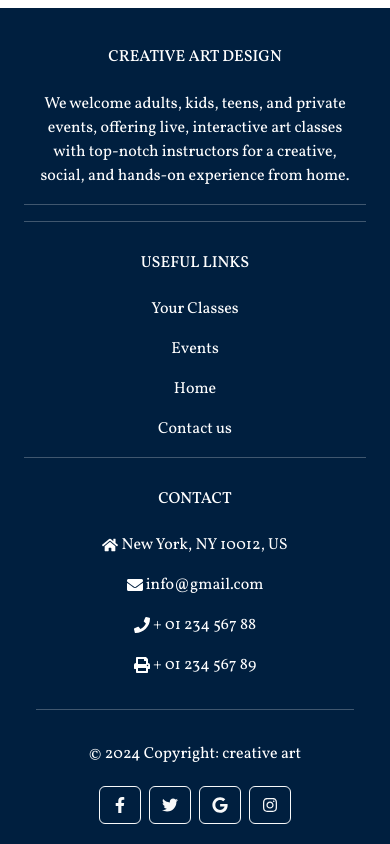
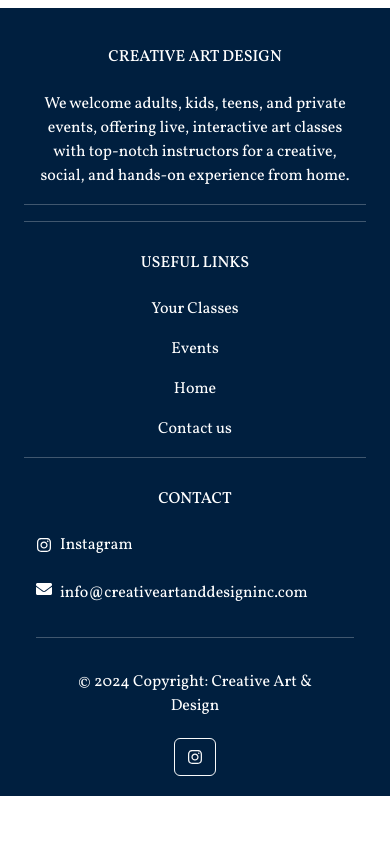
Before and after one commit to majbaulhoque/Creative-Art, a React (Vite) app: page / in a window 390 px wide. Shown: the part 6949-7793 px from the top of the page. After the commit the page ends 7745 px from the top, so only its background shows below. Built offline with nearby package versions, Linux system fonts and the light colour scheme; a web font is replaced by a local one.

Commit message:
fixed all issue

```diff
--- a/src/Component/Footer/Footer.jsx
+++ b/src/Component/Footer/Footer.jsx
@@ -1,10 +1,10 @@
 import { Link } from 'react-router-dom';
-import { FaFacebookF, FaTwitter, FaGoogle, FaInstagram, FaHome, FaEnvelope, FaPhone, FaPrint } from 'react-icons/fa';
+import { FaInstagram, FaEnvelope } from 'react-icons/fa';
 
 
 const Footer = () => {
   return (
-    <div style={{ marginTop: '120px' , backgroundColor:"#001F3F" }} className="">
+    <div style={{ marginTop: '120px', backgroundColor: "#001F3F" }} className="">
       <footer className="text-center container text-lg-start text-white">
         <div className="container p-4 pb-0">
           <section>
@@ -12,7 +12,7 @@ const Footer = () => {
               <div className="col-md-3 col-lg-3 col-xl-3 mx-auto mt-3">
                 <h6 className="text-uppercase mb-4 font-weight-bold">Creative  Art  Design</h6>
                 <p>
-                We welcome adults, kids, teens, and private events, offering live, interactive art classes with top-notch instructors for a creative, social, and hands-on experience from home.
+                  We welcome adults, kids, teens, and private events, offering live, interactive art classes with top-notch instructors for a creative, social, and hands-on experience from home.
                 </p>
               </div>
 
@@ -54,12 +54,25 @@ const Footer = () => {
 
               <hr className="w-100 clearfix d-md-none" />
 
-              <div className="col-md-4 col-lg-3 col-xl-3 mx-auto mt-3">
+              <div className="col-md-4 col-lg-3 col-xl-3 mx-auto mt-3 ">
                 <h6 className="text-uppercase mb-4 font-weight-bold">Contact</h6>
-                <p><FaHome className="mr-3" /> New York, NY 10012, US</p>
-                <p><FaEnvelope className="mr-3" /> info@gmail.com</p>
-                <p><FaPhone className="mr-3" /> + 01 234 567 88</p>
-                <p><FaPrint className="mr-3" /> + 01 234 567 89</p>
+                {/* <p><FaHome className="mr-3" /> New York, NY 10012, US</p> */}
+
+                <div className=''>
+                  <a href='https://www.instagram.com/creativeartanddesigninc' className='text-decoration-none text-white d-flex gap-2'>
+                    <span><FaInstagram className="mr-3" /></span>
+                    Instagram</a>
+                </div>
+                <br />
+                <p className='text-white'>
+                  <a href="mailto:info@creativeartanddesigninc.com" className="text-decoration-none text-white d-flex gap-2">
+                    <FaEnvelope className="mr-3" />
+                    info@creativeartanddesigninc.com
+                  </a>
+                </p>
+
+                {/* <p><FaPhone className="mr-3" /> + 01 234 567 88</p>
+                <p><FaPrint className="mr-3" /> + 01 234 567 89</p> */}
               </div>
             </div>
           </section>
@@ -71,12 +84,12 @@ const Footer = () => {
               <div className="col-md-7 col-lg-8 text-center text-md-start">
                 <div className="p-3">
                   © 2024 Copyright:
-                  <Link className="text-white text-decoration-none" to="/"> creative art</Link>
+                  <Link className="text-white text-decoration-none" to="/"> Creative Art & Design</Link>
                 </div>
               </div>
 
               <div className="col-md-5 col-lg-4 ml-lg-0 text-center text-md-end">
-                <a className="btn btn-outline-light btn-floating m-1" href="#" role="button">
+                {/* <a className="btn btn-outline-light btn-floating m-1" href="#" role="button">
                   <FaFacebookF />
                 </a>
                 <a className="btn btn-outline-light btn-floating m-1" href="#" role="button">
@@ -84,8 +97,8 @@ const Footer = () => {
                 </a>
                 <a className="btn btn-outline-light btn-floating m-1" href="#" role="button">
                   <FaGoogle />
-                </a>
-                <a className="btn btn-outline-light btn-floating m-1" href="#" role="button">
+                </a> */}
+                <a className="btn btn-outline-light btn-floating m-1" href="https://www.instagram.com/creativeartanddesigninc" role="button">
                   <FaInstagram />
                 </a>
               </div>
--- a/src/Component/Nav Bar/NavBar.jsx
+++ b/src/Component/Nav Bar/NavBar.jsx
@@ -2,7 +2,7 @@ import { useState } from 'react';
 import { Container, Nav, Navbar, NavDropdown } from 'react-bootstrap';
 import '../../../src/assets/Css/index.css';
 import Logo from '../Logo';
-import { Link } from 'react-router-dom';
+import { Link, NavLink } from 'react-router-dom';
 
 const NavBar = () => {
     const [openDropdown, setOpenDropdown] = useState(null);
@@ -28,12 +28,16 @@ const NavBar = () => {
                             <Nav className="me-auto fw-bolder text-dark">
                                 <NavDropdown
                                     className="text-dark custom-dropdown text-decoration-none"
-                                    title="Home"
+                                    title={
+                                        <NavLink to="/" className="text-dark text-decoration-none" end>
+                                            Home
+                                        </NavLink>
+                                    }
                                     show={openDropdown === 'home'}
                                     onMouseEnter={() => handleMouseEnter('home')}
                                     onMouseLeave={handleMouseLeave}
                                 >
-                                    <NavDropdown.Item as={Link} to="/">Home</NavDropdown.Item>
+                                    {/* <NavDropdown.Item as={Link} to="/">Home</NavDropdown.Item> */}
                                     <NavDropdown.Item as={Link} to="/about">About Us</NavDropdown.Item>
                                     <NavDropdown.Item as={Link} to="/whyUs">Why Us</NavDropdown.Item>
                                     <NavDropdown.Item as={Link} to="/vision">Our Vision</NavDropdown.Item>
@@ -41,12 +45,17 @@ const NavBar = () => {
                                 </NavDropdown>
                                 <NavDropdown
                                     className="text-dark custom-dropdown text-decoration-none"
-                                    title="Classes"
+                                    title={
+                                        <NavLink to="/classes" className="text-dark text-decoration-none" end>
+                                            Classes
+                                        </NavLink>
+                                    }
                                     show={openDropdown === 'classes'}
+
                                     onMouseEnter={() => handleMouseEnter('classes')}
                                     onMouseLeave={handleMouseLeave}
                                 >
-                                    <NavDropdown.Item as={Link} to="/classes">Classes</NavDropdown.Item>
+                                    {/* <NavDropdown.Item as={Link} to="/classes">Classes</NavDropdown.Item> */}
                                     <NavDropdown.Item as={Link} to="/aboutOurClasses">About Our Classes</NavDropdown.Item>
                                     <NavDropdown.Item as={Link} to="/fineArt">Fine Art</NavDropdown.Item>
                                     <NavDropdown.Item as={Link} to="/visualArt">Visual Art</NavDropdown.Item>
--- a/src/Pages/Contact/Contact.jsx
+++ b/src/Pages/Contact/Contact.jsx
@@ -1,5 +1,5 @@
 import { Link } from "react-router-dom";
-import { FaPhoneAlt, FaEnvelope, FaRegClock } from 'react-icons/fa';
+import {  FaEnvelope, FaRegClock, FaInstagram } from 'react-icons/fa';
 import FormfacadeEmbed from "@formfacade/embed-react";
 
 const Contact = () => {
@@ -9,10 +9,12 @@ const Contact = () => {
                 <div className="col-12 col-md-6 mb-4">
                     <h2 className="fw-bolder mb-4  py-3 text-center text-md-start">Contact Details</h2>
                     <ul className="list-unstyled">
+                        <Link to='https://www.instagram.com/creativeartanddesigninc' className="text-decoration-none" target="blank">
                             <li className="mb-2 fs-5">
-                            <FaPhoneAlt className="me-2" style={{ color: '#32CD32' }} />
-                            017xxxxxxxxx
+                                <FaInstagram className="me-2" style={{ color: '#32CD32' }} />
+                                https://www.instagram.com/creativeartanddesigninc
                             </li>
+                        </Link>
                         <li className="mb-2 fs-5">
                             <FaEnvelope className="me-2" style={{ color: '#FF4500' }} />
                             info@creativeartanddesigninc.com
@@ -25,10 +27,6 @@ const Contact = () => {
                                 Schedule Appointment
                             </button>
                         </Link>
-                    </div>
-                </div>
-
-                <div className="col-12 col-md-6 mb-4">
                         <h2 className="fw-bolder mb-4 mt-3 text-center text-md-start"> School Hours
                             <FaRegClock className="ms-2" style={{ color: 'red' }} /></h2>
 
@@ -44,12 +42,18 @@ const Contact = () => {
                     </div>
                 </div>
 
-            <div className="row d-flex justify-content-center align-items-center my-5">
-                <div className="col-12 col-md-5 mb-4 shadow border rounded bg-gradient mx-md-4">
+                <div className="col-12 col-md-5 mb-4">
                     <FormfacadeEmbed
                         formFacadeURL="https://formfacade.com/include/100219976322488119961/form/1FAIpQLSctbcf7UWK-TK22XB8S5TUT0-RFH5e7jii-Z3yp3-aeKPBwZA/classic.js/?div=ff-compose"
                         onSubmitForm={() => console.log('Form submitted')}
                     />
+                </div>
+            </div>
+
+            {/* <div className="row d-flex justify-content-center align-items-center my-5">
+                <div className="col-12 col-md-5 mb-4 shadow border rounded bg-gradient mx-md-4">
+
+
                 </div>
 
                 <div className="col-12 col-md-6 mb-4 mx-md-4">
@@ -67,7 +71,7 @@ const Contact = () => {
                         ></iframe>
                     </div>
                 </div>
-            </div>
+            </div> */}
 
         </div>
     );
```
Lines whose indentation alone changed are shown as unchanged.
